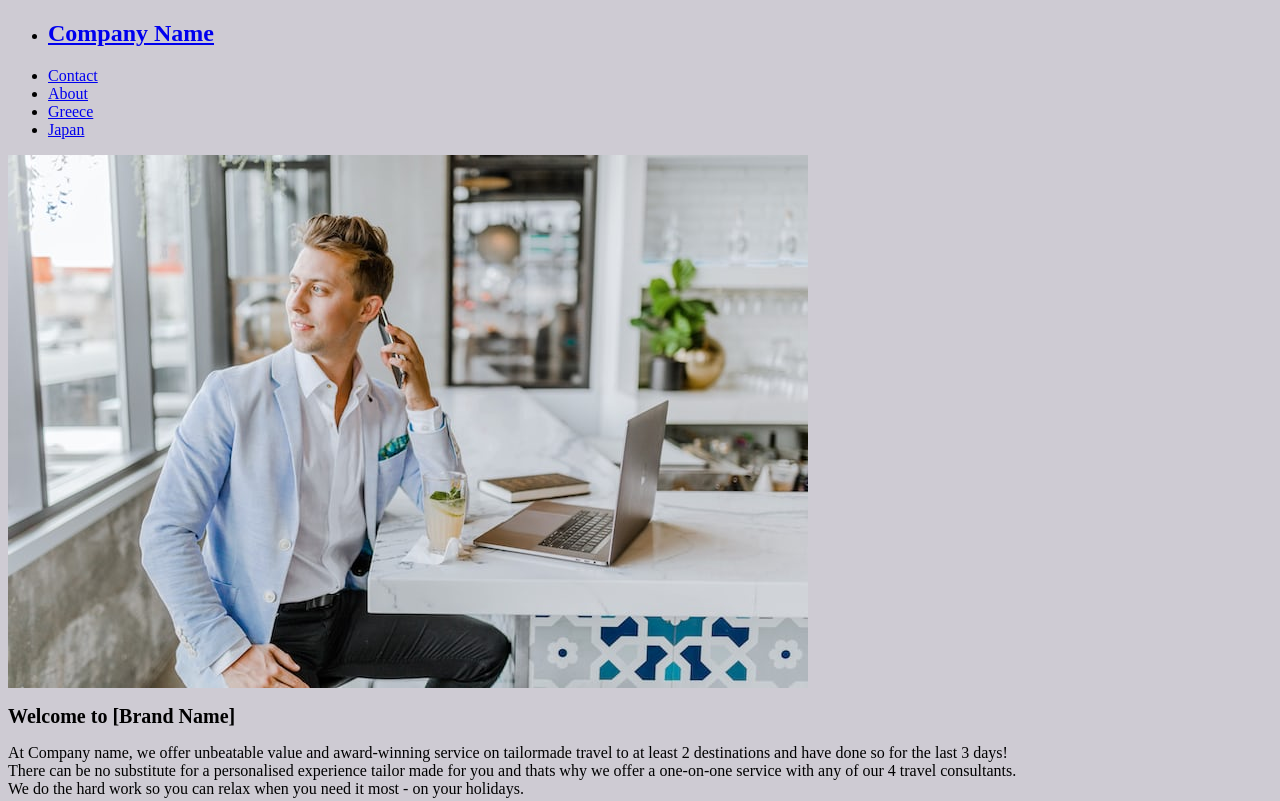
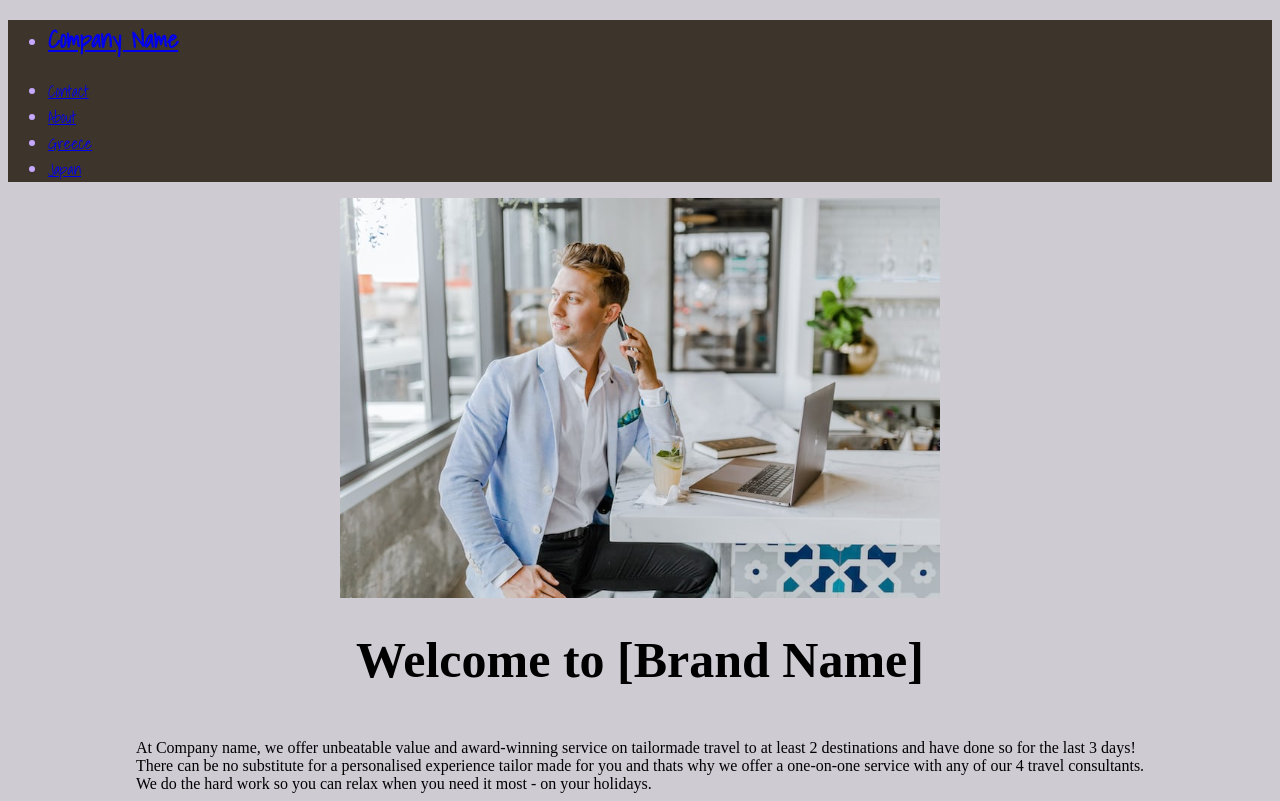
Before and after one commit to TobyLtt/Group_1_Travel_Website, a plain HTML site: page index.html in a window 1280 px wide. Shown: the top 801 px of the page. Drawn offline with Linux system fonts and the light colour scheme.

Commit message:
image rows

```diff
--- a/style.css
+++ b/style.css
@@ -18,9 +18,18 @@ html {
 /* EVERYTHING FINISH */
 /* NAVBARS */
 
+.navbar {
+    background-color: var(--primary-color);
+    color: var(--secondary-color);
+}
 
+.navbar--header {
+    font-family: var(--title-font-family);
+}
 
-
+.navbar--link {
+    font-family: var(--font-family);
+}
 
 
 
@@ -70,19 +79,29 @@ html {
 /* DESTINATION PAGES CONTENT FINISH */
 /* HOME PAGE CONTENT */
 .content--index {
-
-
+    display:flex;
+    flex-direction: column;
+    align-items: center;
+    justify-content: center;
 }
 
 .content__image {
-    max-width: 200p;
-
+    max-width: 600px;
 }
 
 .content__title {
-    font-size: 20px;
+    font-size: 50px;
 }
 
+.content__intro {
+    font-size: 35px;
+}
+
+.content__embed {
+    max-width: 400px;
+    max-height: 400px;
+    justify-content: center;
+}
 
 
 
```
